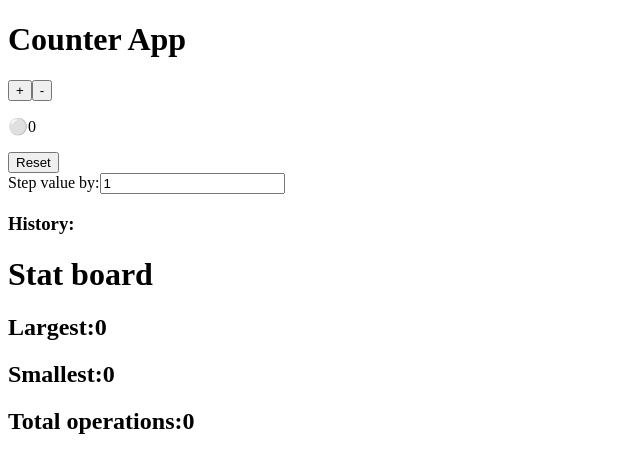
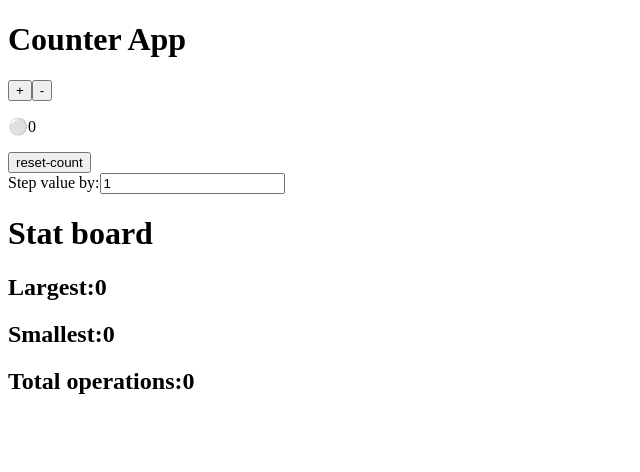
Before and after one commit to subish-dev12/counter-app, a React (Vite) app: page / in a window 1280 px wide. Shown: the top 472 px of the page, without its empty margins (0-640 px from the left). Built offline with nearby package versions, Linux system fonts and the light colour scheme.

Commit message:
some refactoring here and there on tuesday

```diff
--- a/src/App.jsx
+++ b/src/App.jsx
@@ -39,8 +39,16 @@ export default function App() {
     (operation, id) => {
       setCounter((prevCounter) => {
         const targetItem = prevCounter.find((item) => item.id === id);
+
+        //very necessary to see the targetItem exists
+        if (!targetItem) {
+          console.log(`item with id:${id} dont exist`);
+          return prevCounter;
+        }
         const baseValue =
-          targetItem.value === 0 || targetItem.value === "" ? 1 : targetItem;
+          targetItem.value === 0 || targetItem.value === ""
+            ? 1
+            : targetItem.value;
 
         const newValue =
           operation === "increment"
@@ -54,7 +62,7 @@ export default function App() {
           return prevCounter;
         }
 
-        if (newValue < maxCountValue) {
+        if (newValue < minCountValue) {
           alert(
             `you can't go beyond the minimum value limit of ${minCountValue}`
           );
@@ -67,17 +75,37 @@ export default function App() {
                 ...item,
                 value: baseValue,
                 count: newValue,
-                list: [{ value: item.count, timeStamp: getTime() }],
+                list: [...item.list, { value: newValue, timeStamp: getTime() }],
                 action: item.action + 1,
-                maxCount: Math.max(...counter.map((item) => item.count)),
-                minCount: Math.min(...counter.map((item) => item.count)),
+                //not a good idea to map over the array inside the array that you're trying to build
+                // maxCount: Math.max(...counter.map((item) => item.count)),
+                // minCount: Math.min(...counter.map((item) => item.count)),
               }
             : item
         );
-        return newCounter;
+
+        const itemToBeUpdated = newCounter.find((c) => c.id === id);
+
+        // if (!itemToBeUpdated) {
+        //   console.log(`there's no item with id: ${id}`);     <-------------- redundant check but nice to do it sometimes.
+        //   return newCounter;                                  since we already know id exists while creating newCounter. so
+        // }
+
+        if (!itemToBeUpdated.list || itemToBeUpdated.list.length === 0) {
+          return newCounter;
+        }
+        const listValues = itemToBeUpdated?.list.map((a) => a.value);
+        const maxCount = listValues.length > 0 ? Math.max(...listValues) : null;
+        const minCount = listValues.length > 0 ? Math.min(...listValues) : null;
+
+        const finalResult = newCounter.map((a) =>
+          a.id === id ? { ...a, maxCount, minCount } : a
+        );
+
+        return finalResult;
       });
     },
-    [counter, minCountValue]
+    [minCountValue]
   );
 
   useEffect(() => {
@@ -128,7 +156,9 @@ export default function App() {
                 calculation={calculation}
                 setCounter={setCounter}
                 id={item.id}
-              />
+              >
+                +
+              </Button>
               <Button
                 operation="decrement"
                 setCounter={setCounter}
@@ -136,7 +166,9 @@ export default function App() {
                 minCountValue={minCountValue}
                 calculation={calculation}
                 id={item.id}
-              />
+              >
+                -
+              </Button>
             </div>
 
             {/* Counter Display */}
@@ -155,13 +187,15 @@ export default function App() {
             {/* Reset Button */}
             <div className="mb-6">
               <Button
-                operation="reset"
+                operation="reset/count"
                 maxCountValue={maxCountValue}
                 minCountValue={minCountValue}
                 calculation={calculation}
                 setCounter={setCounter}
                 id={item.id}
-              />
+              >
+                reset-count
+              </Button>
             </div>
 
             {/* Input Form */}
@@ -178,18 +212,26 @@ export default function App() {
                 onChange={(e) => {
                   const value = e.target.value;
 
-                  if (item.value === "") {
-                    item.value === "";
+                  if (value === "") {
+                    setCounter((prevCounter) =>
+                      prevCounter.map((c) =>
+                        c.id === item.id ? { ...c, value: "" } : c
+                      )
+                    );
                     return;
                   }
 
-                  const num = Number(item.value);
+                  const num = Number(value);
                   if (
                     Number.isFinite(num) &&
                     num <= maxCountValue &&
                     num >= minCountValue
                   ) {
-                    item.value = num;
+                    setCounter((prevCounter) =>
+                      prevCounter.map((c) =>
+                        c.id === item.id ? { ...c, value: num } : c
+                      )
+                    );
                   }
                 }}
                 className="w-full px-4 py-2 border border-indigo-300 rounded-lg focus:outline-none focus:ring-2 focus:ring-indigo-500"
@@ -198,14 +240,21 @@ export default function App() {
 
             {/* History Section */}
             <History list={item.list} />
-            {/* {item.list.length > 0 && (
-              <button
-                onClick={() => setList([])}
-                className="w-full bg-red-500 hover:bg-red-600 text-white font-bold py-2 px-4 rounded-lg transition duration-200"
+            {item.list.length > 0 && (
+              // <button
+              //   onClick={() => setCounter()}
+              //   className="w-full bg-red-500 hover:bg-red-600 text-white font-bold py-2 px-4 rounded-lg transition duration-200"
+              // >
+              //   Reset History
+              // </button>
+              <Button
+                operation="reset/history"
+                id={item.id}
+                setCounter={setCounter}
               >
-                Reset History
-              </button>
-            )} */}
+                Reset-History
+              </Button>
+            )}
           </div>
           <StatBoard
             largest={item.maxCount}
--- a/src/Button.jsx
+++ b/src/Button.jsx
@@ -1,9 +1,9 @@
-function Button({ setCounter, operation, id, calculation }) {
+function Button({ setCounter, operation, id, calculation, children }) {
   const handleClick = () => {
-    if (operation === "reset") {
+    if (operation === "reset/count") {
       // item.count = 0;
       // item.value = 1;
-      // item.list = [...item.list, 0];
+      // item.list = [...item.list, 0];  <--------- direct mutation bad practice
       // item.action = 0;
       setCounter((prevCounter) =>
         prevCounter.map((counterItem) =>
@@ -12,10 +12,17 @@ function Button({ setCounter, operation, id, calculation }) {
                 ...counterItem,
                 count: 0,
                 value: 1,
-                list: [...counterItem.list, 0],
-                action: 0,
+                // list: [...counterItem.list, 0],
+                // action: 0,
               }
             : counterItem
+        )
+      );
+    }
+    if (operation === "reset/history") {
+      setCounter((prevCounter) =>
+        prevCounter.map((item) =>
+          item.id === id ? { ...item, list: [] } : item
         )
       );
     }
@@ -38,7 +45,15 @@ function Button({ setCounter, operation, id, calculation }) {
       onClick={handleClick}
       className={`${getButtonStyle()} text-white font-bold py-3 px-6 rounded-lg transition duration-200 flex-1 text-lg shadow-md hover:shadow-lg`}
     >
-      {operation === "reset" ? "Reset" : operation === "increment" ? `+` : `-`}
+      {/* {operation === "reset/count"
+        ? "reset-count"
+        : operation === "increment"  <----------- this whole check is not required if we pass the data through the children prop
+        ? `+`
+        : operation === "reset/history"
+        ? children
+
+        : `-`} */}
+      {children}
     </button>
   );
 }
--- a/src/History.jsx
+++ b/src/History.jsx
@@ -1,9 +1,10 @@
-function History({ list, lastThree }) {
+function History({ list }) {
+  const lastThree = list.slice(-3);
   return (
     <>
-      <h3 className="text-xl font-bold text-gray-800 mb-4">History:</h3>
       {list.length > 0 && (
         <div className="mb-4 overflow-x-auto">
+          <h3 className="text-xl font-bold text-gray-800 mb-4">History:</h3>
           <table className="w-full border-collapse border border-indigo-300">
             <thead>
               <tr className="bg-indigo-600">
```
Also changed, not shown: 1 other file (tests, documents, lock files or other folders).
